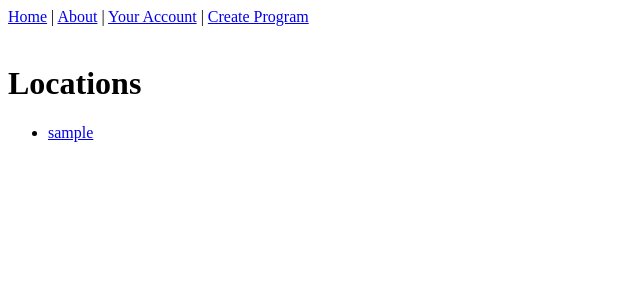
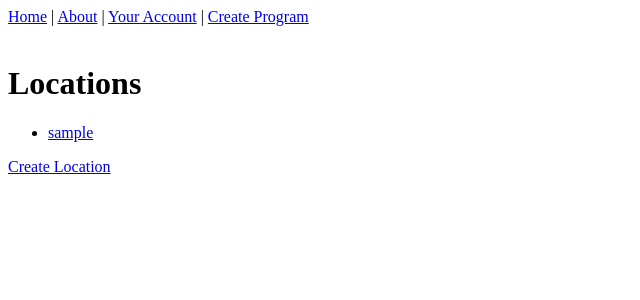
Before and after one commit to dudarev/policyinsights, a Django app: page / in a window 1280 px wide. Shown: the top 300 px of the page, without its empty margins (0-640 px from the left). Run offline with Django 3.2, Linux system fonts and the light colour scheme; tables that the repository leaves empty hold one stand-in row (values such as "Sample post").

Commit message:
Link to create location

```diff
--- a/locations/templates/locations/location_list.html
+++ b/locations/templates/locations/location_list.html
@@ -4,9 +4,14 @@
 
 {% block content %}
     <h1>Locations</h1>
-    <ul>
-    {% for object in object_list %}
-        <li><a href="{% url 'location-detail' object.slug %}">{{ object.slug }}</a></li>
-    {% endfor %}
-    </ul>
+    <div>
+        <ul>
+            {% for object in object_list %}
+                <li><a href="{% url 'location-detail' object.slug %}">{{ object.slug }}</a></li>
+            {% endfor %}
+        </ul>
+    </div>
+    <div>
+        <a href="{% url 'location-create' %}">Create Location</a>
+    </div>
 {% endblock %}
```
